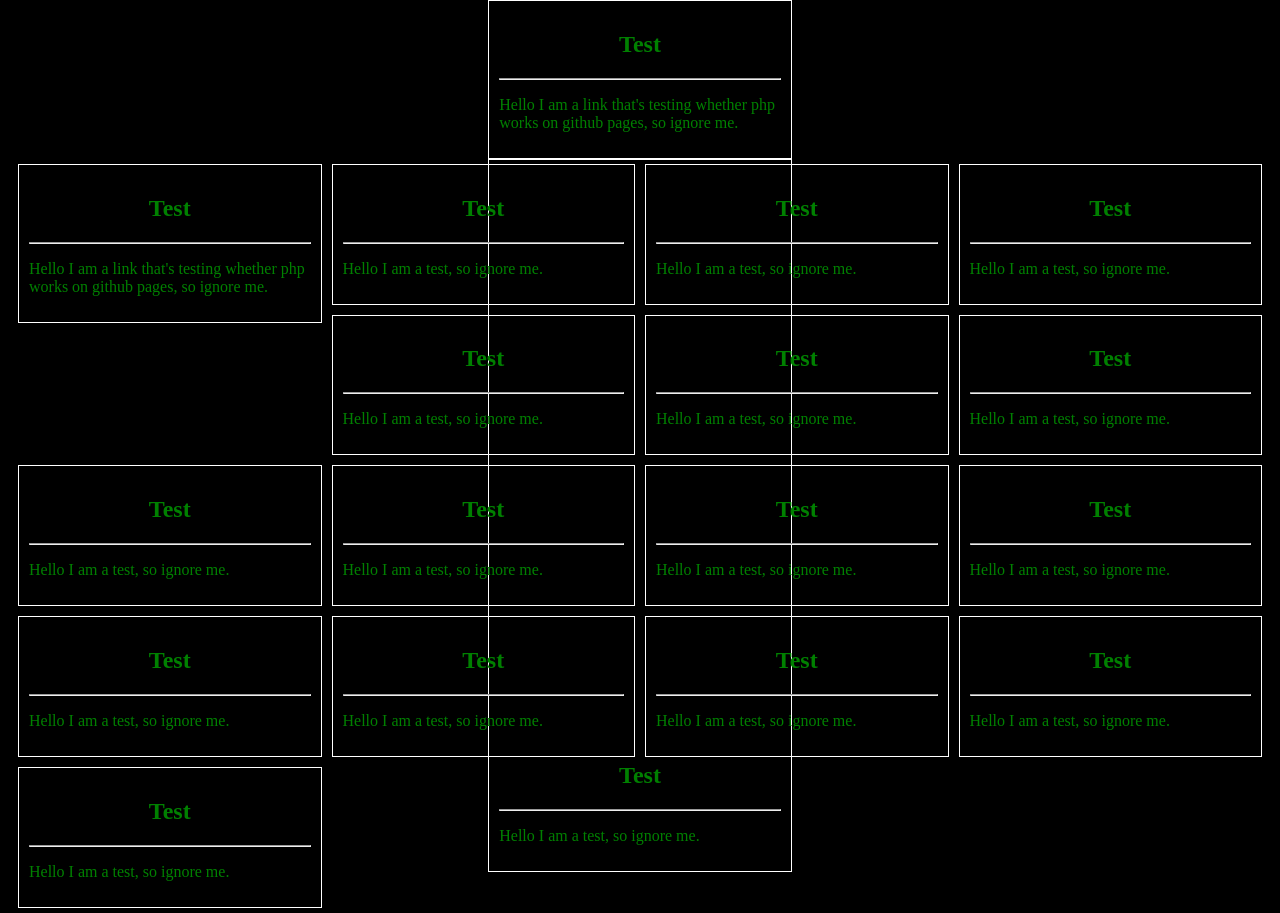
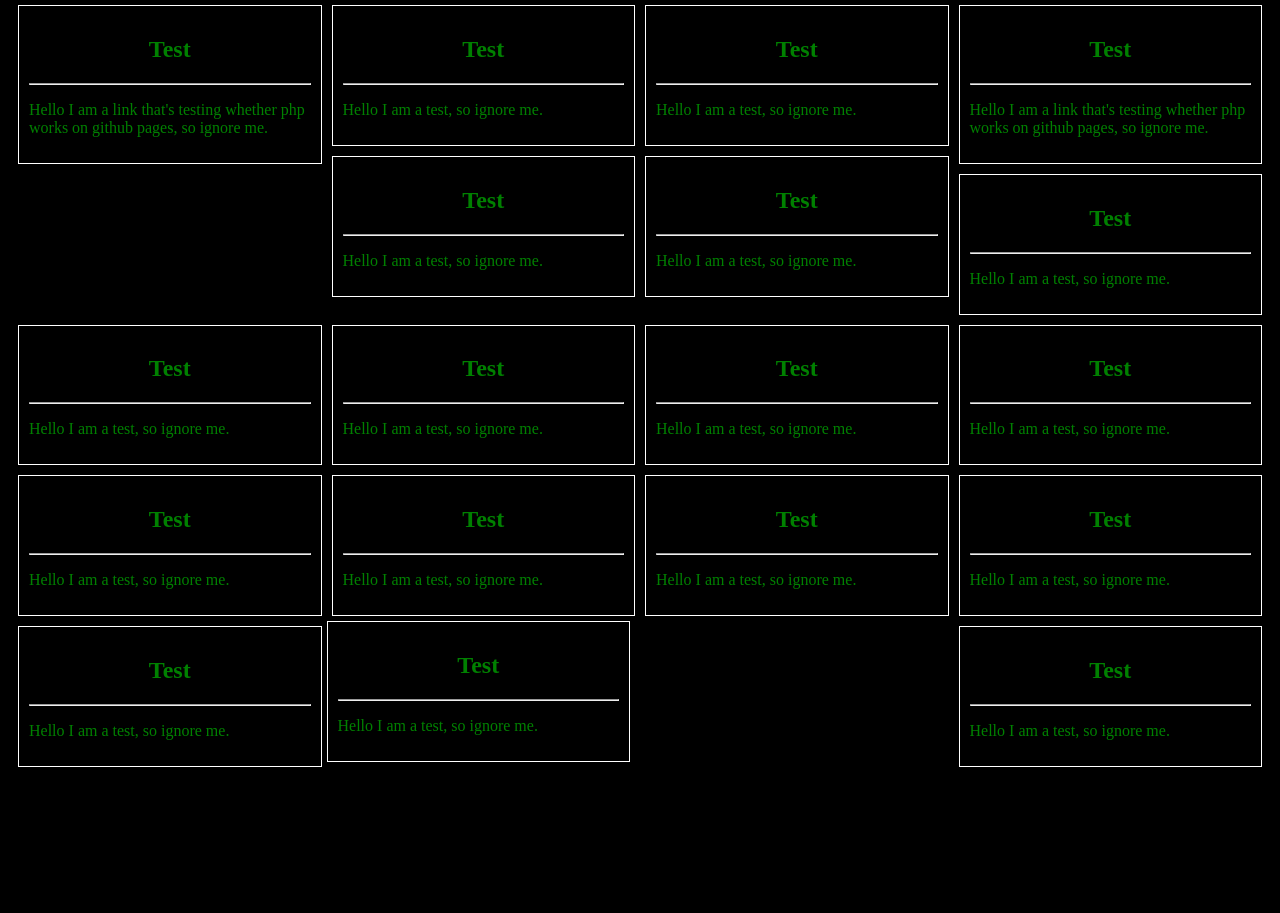
Before and after one commit to kmd286/kmd286.github.io, a PHP site: page /index.html in a window 1280 px wide. Shown: the part 94-1007 px from the top of the page. After the commit the page ends 861 px from the top, so only its background shows below. Run offline with PHP 8.4, Linux system fonts and the light colour scheme.

Commit message:
Update index.css

```diff
--- a/css/index.css
+++ b/css/index.css
@@ -25,7 +25,7 @@ a { text-decoration: none; }
 }
 .left { float: left !important; }
 .right { float: right !important; }
-.right { float: none !important; margin: 0 auto; }
+.center { float: left !important; margin: 0 auto; }
 
 @media screen and (max-width: 500px) {
   .box {
```
